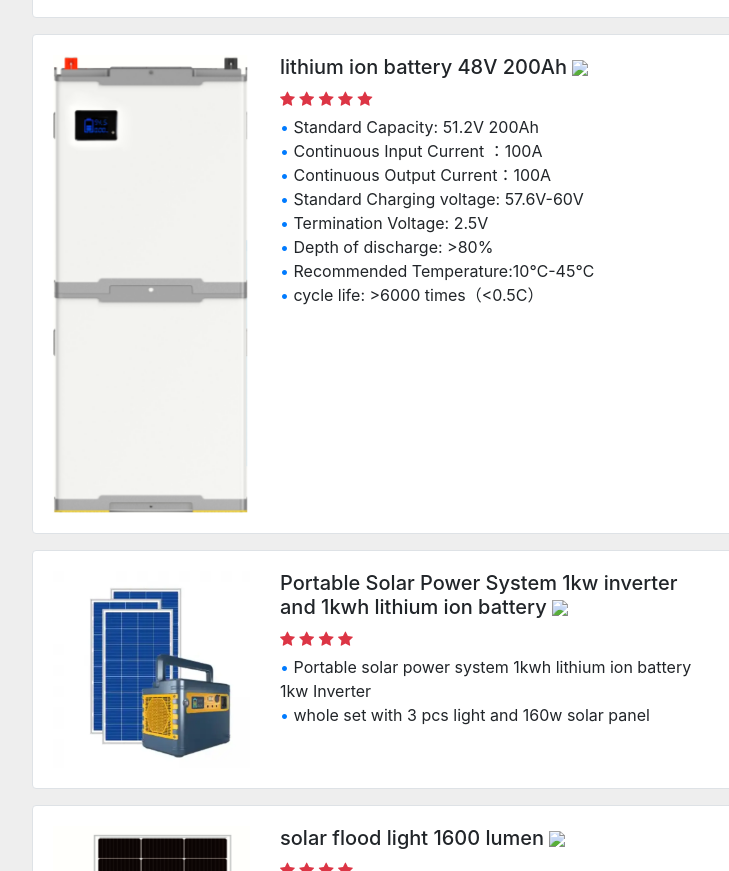
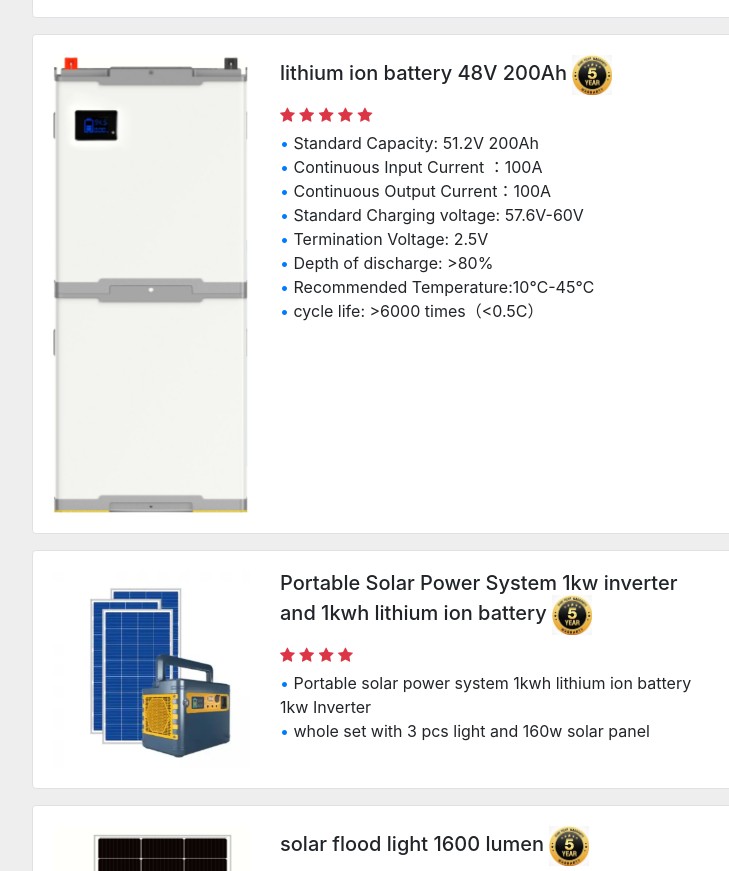
Before and after one commit to AklilAsregid/bct, a plain HTML site: page product.html in a window 1280 px wide. Shown: the part 1174-2045 px from the top of the page, 148-877 px from the left. Drawn offline with nearby package versions, Linux system fonts and the light colour scheme.

Commit message:
Update product.html
images links updated

```diff
--- a/product.html
+++ b/product.html
@@ -3,7 +3,7 @@
 <html lang="en">
   <head>
 
-    <title>Osho Energy</title>
+    <title>Aklil Blue Carbon</title>
     <meta charset="utf-8">
     <meta name="viewport" content="width=device-width, initial-scale=1">
     <link rel="stylesheet" href= "https://cdn.jsdelivr.net/npm/bootstrap@4.6.2/dist/css/bootstrap.min.css">
@@ -117,7 +117,7 @@
                       </div>
                     </div>
                     <div class="col-md-6 col-lg-6 col-xl-6">
-                      <h5>Blue carbon 5.5kw 48v hybrid inverter <img src="./images/5year_warranty.jpg" width="40"></h5>
+                      <h5>Blue carbon 5.5kw 48v hybrid inverter </h5>
                       <div class="d-flex flex-row">
                         <div class="text-danger mb-1 me-2">
                           <i class="fa fa-star"></i>
@@ -259,7 +259,7 @@
                   </div>
                   <div class="col-md-6 col-lg-6 col-xl-6">
                     <h5>lithium ion
-                      battery 48V 200Ah <img src="./images/5year_warranty.jpg" width="40">
+                      battery 48V 200Ah <img src="/5year_warranty.jpg" width="40">
                     </h5>
                     <div class="d-flex flex-row">
                       <div class="text-danger mb-1 me-2">
@@ -323,7 +323,7 @@
                 </div>
                 <div class="col-md-6 col-lg-6 col-xl-6">
                   <h5>Portable Solar
-                    Power System 1kw inverter and 1kwh lithium ion battery <img src="./images/5year_warranty.jpg" width="40">
+                    Power System 1kw inverter and 1kwh lithium ion battery <img src="/5year_warranty.jpg" width="40">
                   </h5>
                   <div class="d-flex flex-row">
                     <div class="text-danger mb-1 me-2">
@@ -371,7 +371,7 @@
                 </div>
               </div>
               <div class="col-md-6 col-lg-6 col-xl-6">
-                <h5> solar flood light 1600 lumen <img src="./images/5year_warranty.jpg" width="40">
+                <h5> solar flood light 1600 lumen <img src="/5year_warranty.jpg" width="40">
                 </h5>
                 <div class="d-flex flex-row">
                   <div class="text-danger mb-1 me-2">
```
